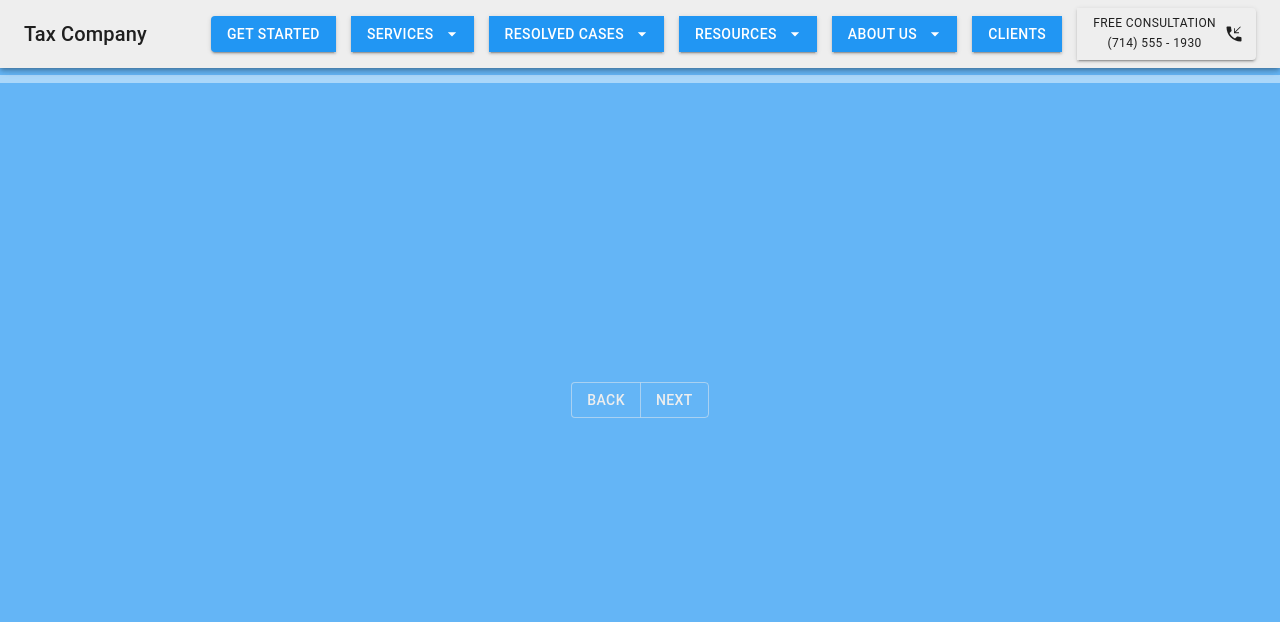
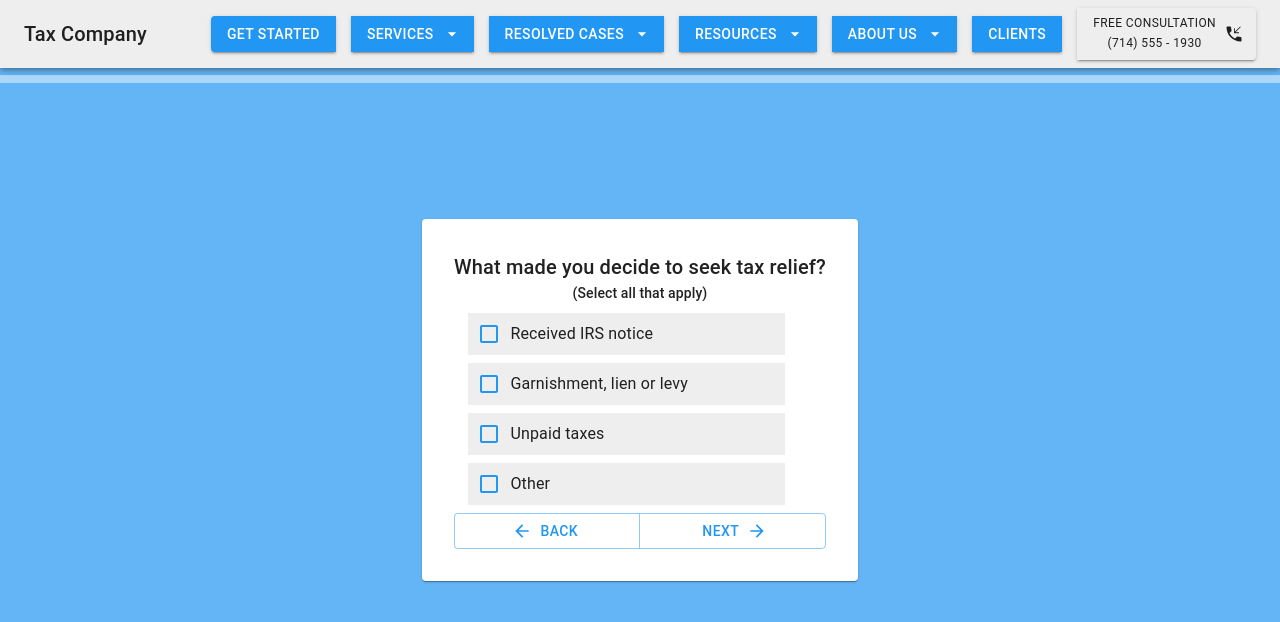
Before and after one commit to mjmorrison10/tax, a Next.js app: page /prompted in a window 1280 px wide. Shown: the top 622 px of the page. Built offline with nearby package versions, Linux system fonts and the light colour scheme.

Commit message:
Update prompted.js

```diff
--- a/pages/prompted.js
+++ b/pages/prompted.js
@@ -1,11 +1,42 @@
-import { Box, Button, ButtonGroup, LinearProgress } from "@mui/material";
+import {
+  Box,
+  Button,
+  ButtonGroup,
+  Checkbox,
+  FormControl,
+  FormControlLabel,
+  FormGroup,
+  LinearProgress,
+  Paper,
+  Typography,
+} from "@mui/material";
 import React from "react";
 import { style } from "./apply";
 import Link from "next/link";
-import { linearProgressHeight, linearProgressTopMd, linearProgressTopXsLg } from "../public/getStarted/ApplySettings";
+import {
+  linearProgressHeight,
+  linearProgressTopMd,
+  linearProgressTopXsLg,
+} from "../public/getStarted/ApplySettings";
+import { blue } from "@mui/material/colors";
+import { ArrowBack, ArrowForward } from "@mui/icons-material";
 
 function prompted() {
-  const linearProgressValue = 0
+  const linearProgressValue = 0;
+
+  const formLabelStyle = {
+    bgcolor: "primary.main",
+    alignSelf: "center",
+    width: "85%",
+    // mt: 0, pr: 2
+  };
+
+  const formCheckboxStyle = {
+    color: "secondary.main",
+    "&.Mui-checked": {
+      color: "secondary.main",
+    },
+  };
 
   return (
     <Box sx={style}>
@@ -28,14 +59,54 @@ function prompted() {
         />
       </Box>
 
-      <ButtonGroup>
-        <Link href="/apply">
-          <Button>Back</Button>
-        </Link>
-        <Link href="/unfiledTaxes">
-          <Button>Next</Button>
-        </Link>
-      </ButtonGroup>
+      <Paper
+        sx={{
+          p: 4,
+        }}
+      >
+        <Typography variant="h6" component={"h2"}>
+          What made you decide to seek tax relief?
+        </Typography>
+        <Typography
+          variant="subtitle2"
+          component={"p"}
+          sx={{ textAlign: "center" }}
+        >
+          (Select all that apply)
+        </Typography>
+
+        <FormGroup sx={{ gap: 1, my: 1 }}>
+          <FormControlLabel
+            sx={formLabelStyle}
+            control={<Checkbox sx={formCheckboxStyle} />}
+            label="Received IRS notice"
+          />
+          <FormControlLabel
+            sx={formLabelStyle}
+            control={<Checkbox sx={formCheckboxStyle} />}
+            label="Garnishment, lien or levy"
+          />
+          <FormControlLabel
+            sx={formLabelStyle}
+            control={<Checkbox sx={formCheckboxStyle} />}
+            label="Unpaid taxes"
+          />
+          <FormControlLabel
+            sx={formLabelStyle}
+            control={<Checkbox sx={formCheckboxStyle} />}
+            label="Other"
+          />
+        </FormGroup>
+
+        <ButtonGroup fullWidth>
+          <Link href="/apply">
+            <Button color="secondary" startIcon={<ArrowBack />} >Back</Button>
+          </Link>
+          <Link href="/unfiledTaxes">
+            <Button color="secondary" endIcon={<ArrowForward />} >Next</Button>
+          </Link>
+        </ButtonGroup>
+      </Paper>
     </Box>
   );
 }
```
